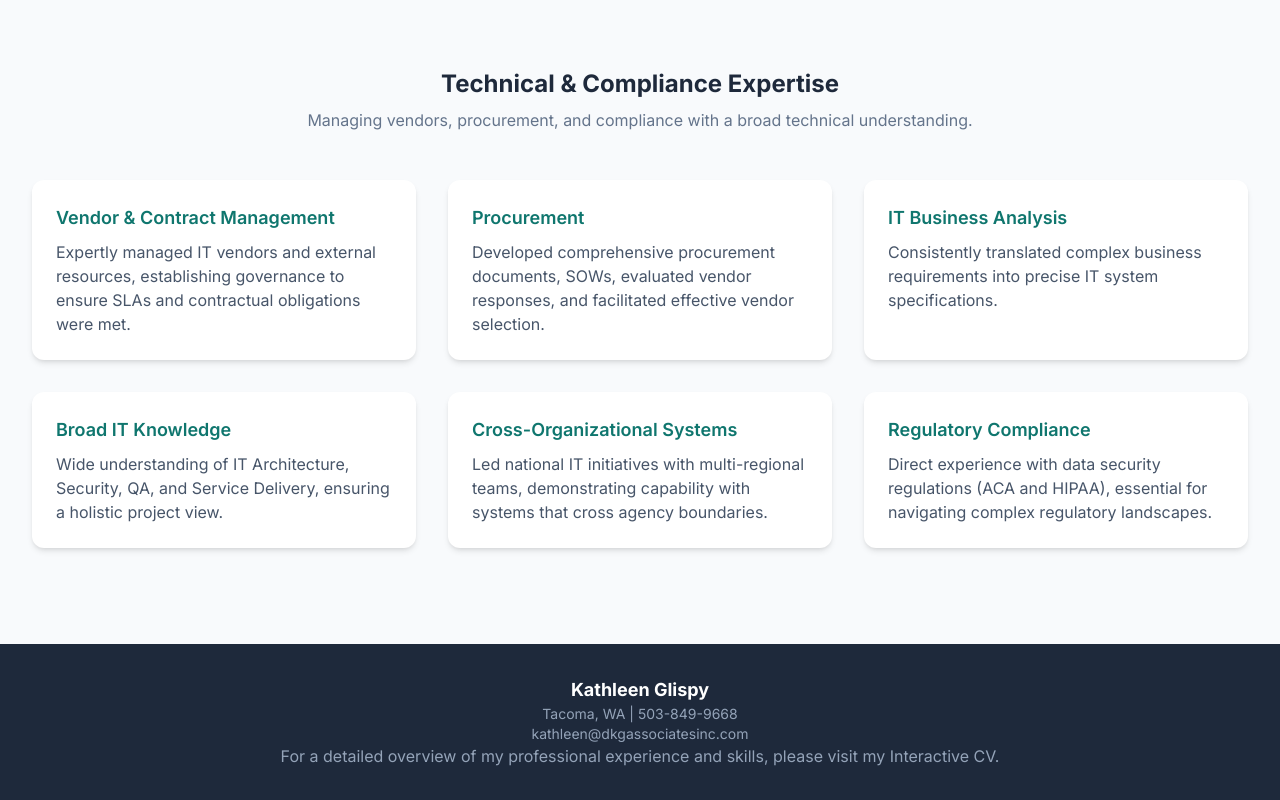
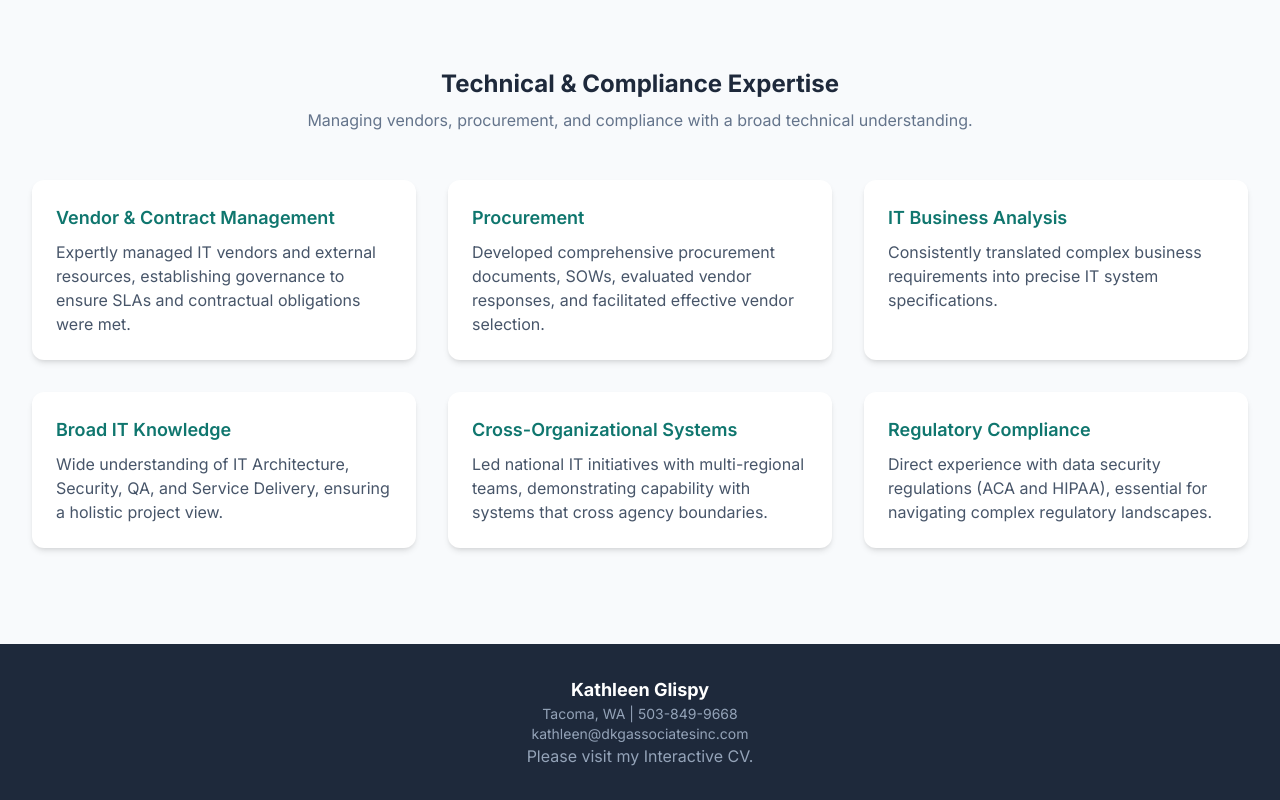
Before and after one commit to KGlispy/InteractiveCV, a plain HTML site: page index.html in a window 1280 px wide. Shown: the part 1758-2558 px from the top of the page. Drawn offline with nearby package versions, Linux system fonts and the light colour scheme.

Commit message:
Update index.html

```diff
--- a/index.html
+++ b/index.html
@@ -222,7 +222,7 @@
             <p class="font-bold text-white text-lg">Kathleen Glispy</p>
             <p class="text-sm">Tacoma, WA | 503-849-9668</p>
             <p class="text-sm"><a href="mailto:kathleen@dkgassociatesinc.com" class="hover:text-teal-400 transition-colors">kathleen@dkgassociatesinc.com</a></p>
-            <p>For a detailed overview of my professional experience and skills, please visit my <a href="GlispyCV_interactive.html">Interactive CV</a>.</p>
+            <p>Please visit my <a href="glispycv_interactive.html">Interactive CV</a>.</p>
         </div>
     </footer>
 
```
